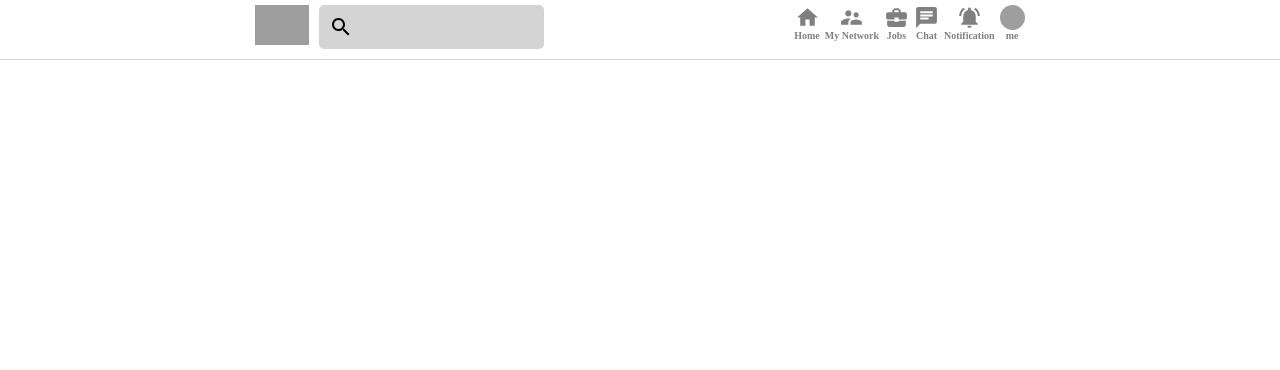
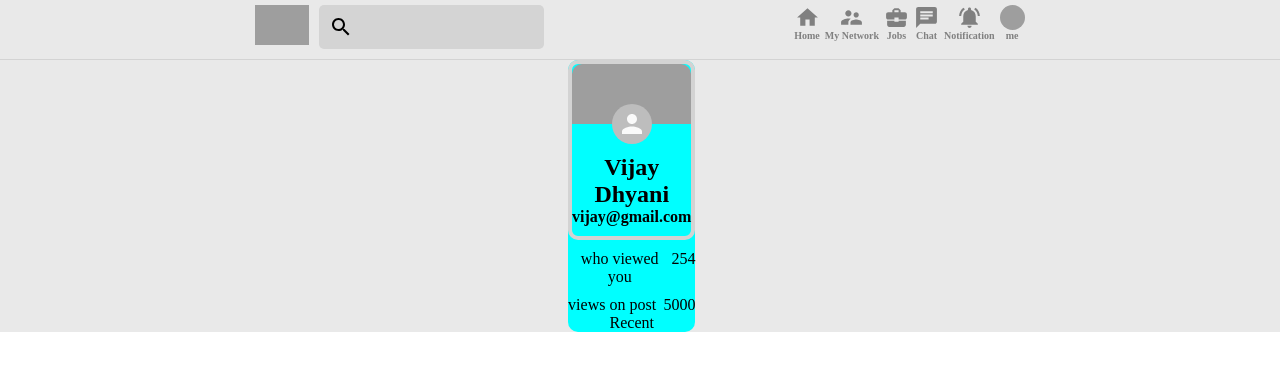
Before and after one commit to dhyanivj/Linkedin-clone, a React (Create React App) app: page / in a window 1280 px wide. Shown: the top 370 px of the page. Built offline with nearby package versions, Linux system fonts and the light colour scheme; grey boxes are pictures that could not be loaded.

Commit message:
Sidebar-profile added

```diff
--- a/src/App.js
+++ b/src/App.js
@@ -1,16 +1,18 @@
 import React from "react";
 import "./styles.css";
 import Header from "./header";
+import Sidebar from "./sidebar";
 
 export default function App() {
   return (
     <div className="App">
       {/* header */}
       <Header />
-      {/* App body */}
-      {/* sidebar */}
-      {/* feed */}
-      {/* widget */}
+      <div className="app_body">
+        <Sidebar />
+        {/* feed */}
+        {/* widget */}
+      </div>
     </div>
   );
 }
--- /dev/null
+++ b/src/sidebar.css
@@ -0,0 +1,32 @@
+.sidebar {
+  background-color: aqua;
+  top: 80px;
+  position: sticky;
+  flex: 0.2;
+  border-radius: 10px;
+  text-align: center;
+  height: fit-content;
+}
+.sidebar-avatar {
+  margin-bottom: 10px;
+}
+.sidebar-top {
+  display: flex;
+  flex-direction: column;
+  align-items: center;
+  border: 04px solid lightgray;
+  padding-bottom: 10px;
+  border-radius: 10px;
+}
+.sidebar-top > img {
+  margin-bottom: -20px;
+  width: 100%;
+  height: 60px;
+  object-fit: cover;
+  border-radius: 10px 10px 0px 0px;
+}
+.sidebar-stat {
+  margin-top: 10px;
+  display: flex;
+  justify-content: space-between;
+}
--- /dev/null
+++ b/src/sidebar.js
@@ -0,0 +1,36 @@
+import { Avatar } from "@material-ui/core";
+import React from "react";
+import "./sidebar.css";
+
+function sidebar() {
+  return (
+    <div className="sidebar">
+      <div className="sidebar-top">
+        <img
+          src="https://images.unsplash.com/photo-1505051508008-923feaf90180?ixlib=rb-1.2.1&ixid=MXwxMjA3fDB8MHxwaG90by1yZWxhdGVkfDN8fHxlbnwwfHx8&w=1000&q=80"
+          alt=""
+        />
+        <Avatar className="sidebar-avatar" />
+        <h2>Vijay Dhyani</h2>
+        <h4>vijay@gmail.com</h4>
+      </div>
+
+      <div className="sidebar-stats">
+        <div className="sidebar-stat">
+          <p>who viewed you</p>
+          <p className="sidebar-statNumber">254</p>
+        </div>
+        <div className="sidebar-stat">
+          <p>views on post </p>
+          <p className="sidebar_statNumber">5000</p>
+        </div>
+      </div>
+
+      <div className="sidebar_bottom">
+        <p>Recent </p>
+      </div>
+    </div>
+  );
+}
+
+export default sidebar;
--- a/src/styles.css
+++ b/src/styles.css
@@ -1,3 +1,12 @@
 * {
   margin: 0;
 }
+.app_body {
+  display: flex;
+}
+.App {
+  background-color: #e9e9e9;
+  display: flex;
+  flex-direction: column;
+  align-items: center;
+}
```
